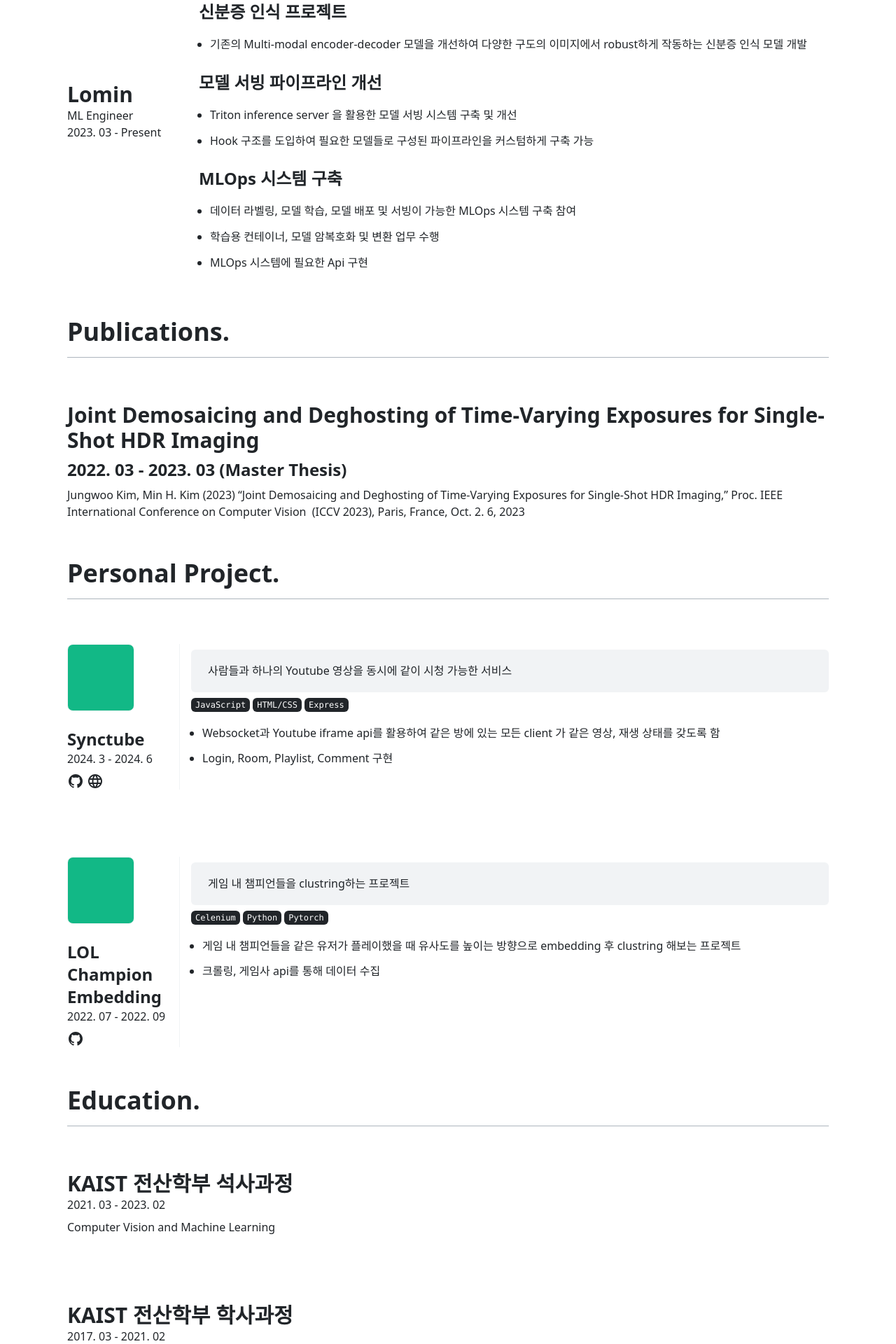
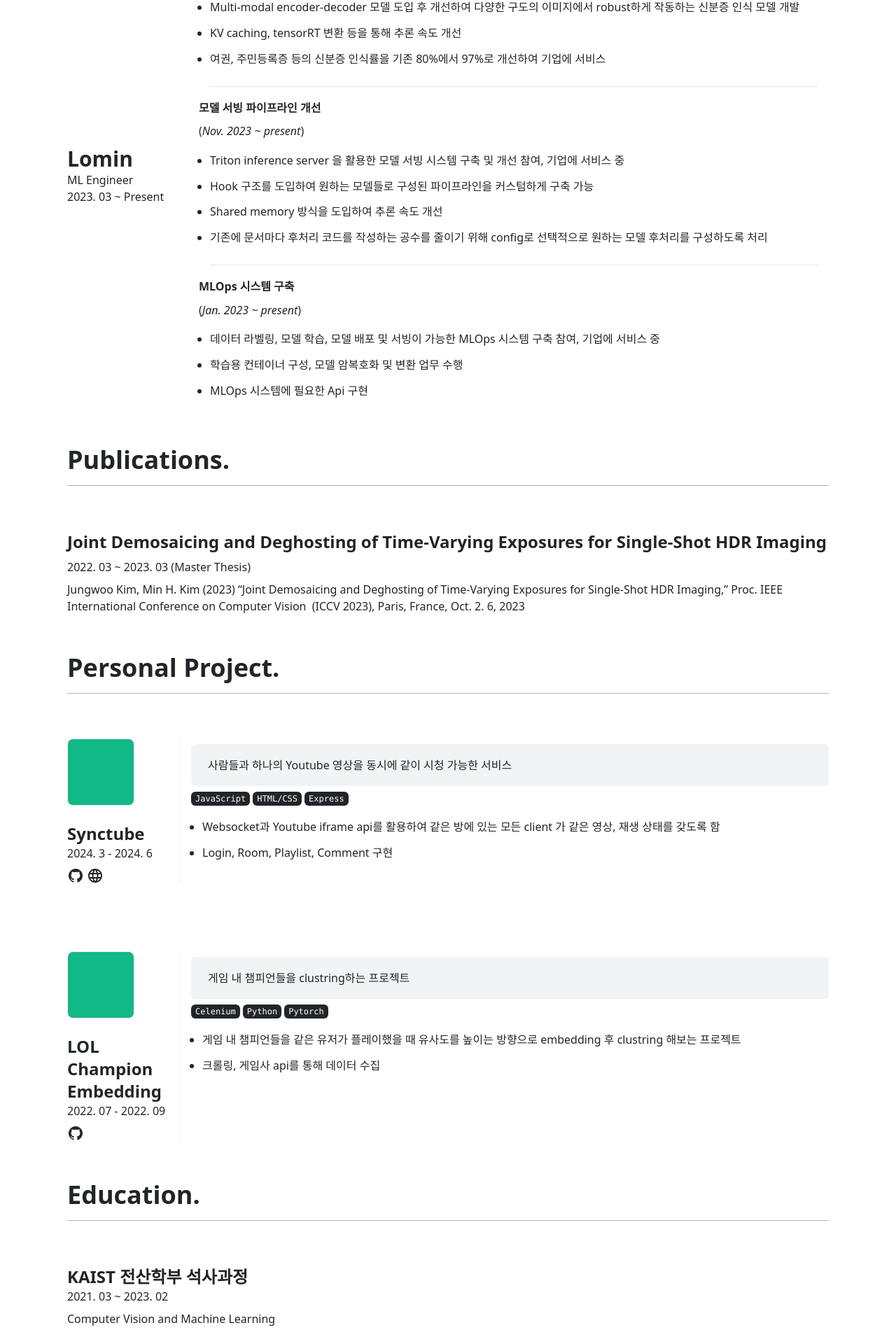
Before and after one commit to kimjw0623/portfolio, a Next.js app: page / in a window 1280 px wide. Shown: the part 696-2616 px from the top of the page at 70% size. Built offline with nearby package versions, Linux system fonts and the light colour scheme.

Commit message:
rewrite work experience

```diff
--- a/data.json
+++ b/data.json
@@ -56,7 +56,7 @@
       "id": 0,
       "name": "KAIST 전산학부 학사과정",
       "period": ["2017. 03", "2021. 02"],
-      "description": "KAIST 전산학부 학사과정"
+      "description": ""
     },
     {
       "id": 1,
--- a/public/markdown/information/introduce.md
+++ b/public/markdown/information/introduce.md
@@ -1,4 +1,4 @@
-머신러닝 기반 컴퓨터 비전 분야로 석사과정 졸업 후 기업에서 전문연구요원으로 근무중인 머신러닝 엔지니어입니다.
+머신러닝 기반 컴퓨터 비전 분야로 석사과정 졸업 후 기업에서 전문연구요원 진행중인 머신러닝 엔지니어입니다.
 
 
 OCR 및 문서 이해에 필요한 Vision, NLP 및 multi-modal 모델의 학습과 추론 과정을 구현하고 개선하는 업무를 맡고 있습니다.
--- a/public/markdown/workExperience/0.md
+++ b/public/markdown/workExperience/0.md
@@ -1,12 +1,25 @@
-## ML team
-  #### 신분증 인식 프로젝트
-  - 기존의 Multi-modal encoder-decoder 모델을 개선하여 다양한 구도의 이미지에서 robust하게 작동하는 신분증 인식 모델 개발
+  __신분증 인식 프로젝트__
 
-  #### 모델 서빙 파이프라인 개선
-  - Triton inference server 을 활용한 모델 서빙 시스템 구축 및 개선
-  - Hook 구조를 도입하여 필요한 모델들로 구성된 파이프라인을 커스텀하게 구축 가능
+  (_Apr. 2023 ~ Jul. 2023_)
+  - Multi-modal encoder-decoder 모델 도입 후 개선하여 다양한 구도의 이미지에서 robust하게 작동하는 신분증 인식 모델 개발
+  - KV caching, tensorRT 변환 등을 통해 추론 속도 개선
+  - 여권, 주민등록증 등의 신분증 인식률을 기존 80%에서 97%로 개선하여 기업에 서비스
 
-  #### MLOps 시스템 구축
-  - 데이터 라벨링, 모델 학습, 모델 배포 및 서빙이 가능한 MLOps 시스템 구축 참여
-  - 학습용 컨테이너, 모델 암복호화 및 변환 업무 수행
+  ---
+
+  __모델 서빙 파이프라인 개선__
+
+  (_Nov. 2023 ~ present_)
+  - Triton inference server 을 활용한 모델 서빙 시스템 구축 및 개선 참여, 기업에 서비스 중
+  - Hook 구조를 도입하여 원하는 모델들로 구성된 파이프라인을 커스텀하게 구축 가능
+  - Shared memory 방식을 도입하여 추론 속도 개선
+  - 기존에 문서마다 후처리 코드를 작성하는 공수를 줄이기 위해 config로 선택적으로 원하는 모델 후처리를 구성하도록 처리
+
+  ---
+
+  __MLOps 시스템 구축__
+
+  (_Jan. 2023 ~ present_)
+  - 데이터 라벨링, 모델 학습, 모델 배포 및 서빙이 가능한 MLOps 시스템 구축 참여, 기업에 서비스 중
+  - 학습용 컨테이너 구성, 모델 암복호화 및 변환 업무 수행
   - MLOps 시스템에 필요한 Api 구현
--- a/src/components/Certificate/CertificateItem.tsx
+++ b/src/components/Certificate/CertificateItem.tsx
@@ -11,7 +11,7 @@ const CertificateItem = ({
     <div className="flex flex-col md:flex-row gap-6 md:gap-0">
       <div className="flex flex-col gap-2">
         <div className="flex flex-col">
-          <h3>{name}</h3>
+          <h4>{name}</h4>
           <span>{date}</span>
         </div>
         <span>{organizer}</span>
--- a/src/components/Education/EducationItem.tsx
+++ b/src/components/Education/EducationItem.tsx
@@ -11,8 +11,8 @@ const EducationItem = ({
     <div className="flex flex-col md:flex-row gap-6 md:gap-0">
       <div className="flex flex-col gap-2">
         <div className="flex flex-col">
-          <h3>{name}</h3>
-          <span>{`${period[0]}${period[1] ? " - " + period[1] : ""}`}</span>
+          <h4>{name}</h4>
+          <span>{`${period[0]}${period[1] ? " ~ " + period[1] : ""}`}</span>
         </div>
         <span className="whitespace-pre-wrap">{`${description}`}</span>
       </div>
--- a/src/components/Publication/PublicationItem.tsx
+++ b/src/components/Publication/PublicationItem.tsx
@@ -11,10 +11,10 @@ const PublicationItem = ({
     <div className="flex flex-col md:flex-row gap-6 md:gap-0">
       <div className="flex flex-col gap-2">
         <div className="flex flex-col">
-          <h3>{name}</h3>
+          <h4>{name}</h4>
         </div>
         <div>
-          <h4>{`${period[0]}${period[1] ? " - " + period[1] : ""} (Master Thesis)`}</h4>
+          <h5>{`${period[0]}${period[1] ? " ~ " + period[1] : ""} (Master Thesis)`}</h5>
         </div>
         <span className="whitespace-pre-wrap">{`${description}`}</span>
       </div>
--- a/src/components/WorkExperience/WorkExperienceItem.tsx
+++ b/src/components/WorkExperience/WorkExperienceItem.tsx
@@ -21,7 +21,7 @@ const WorkExperienceItem = ({ name, position, period, markdown, imgSrc }: WorkEx
           <h3>{name}</h3>
           <div className="flex flex-col">
             <span className="m-0">{position}</span>
-            <span>{`${period[0]} - ${period[1]}`}</span>
+            <span>{`${period[0]} ~ ${period[1]}`}</span>
           </div>
         </div>
       </div>
```
